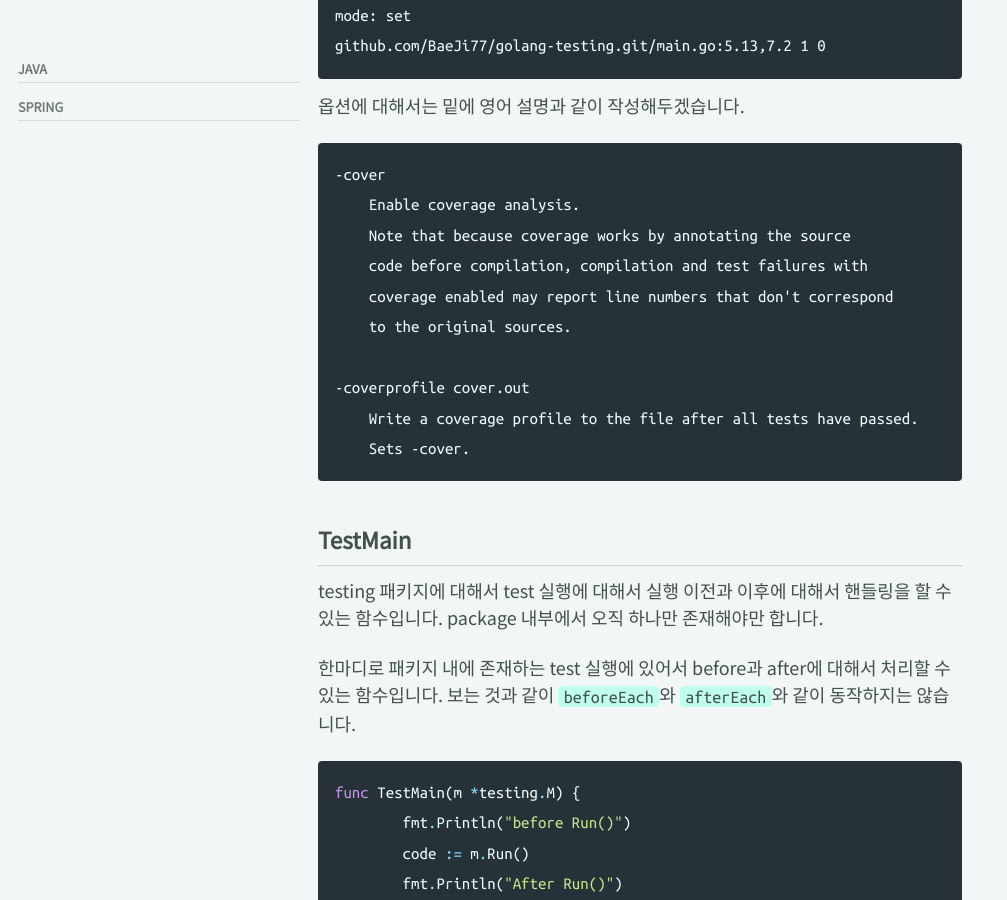
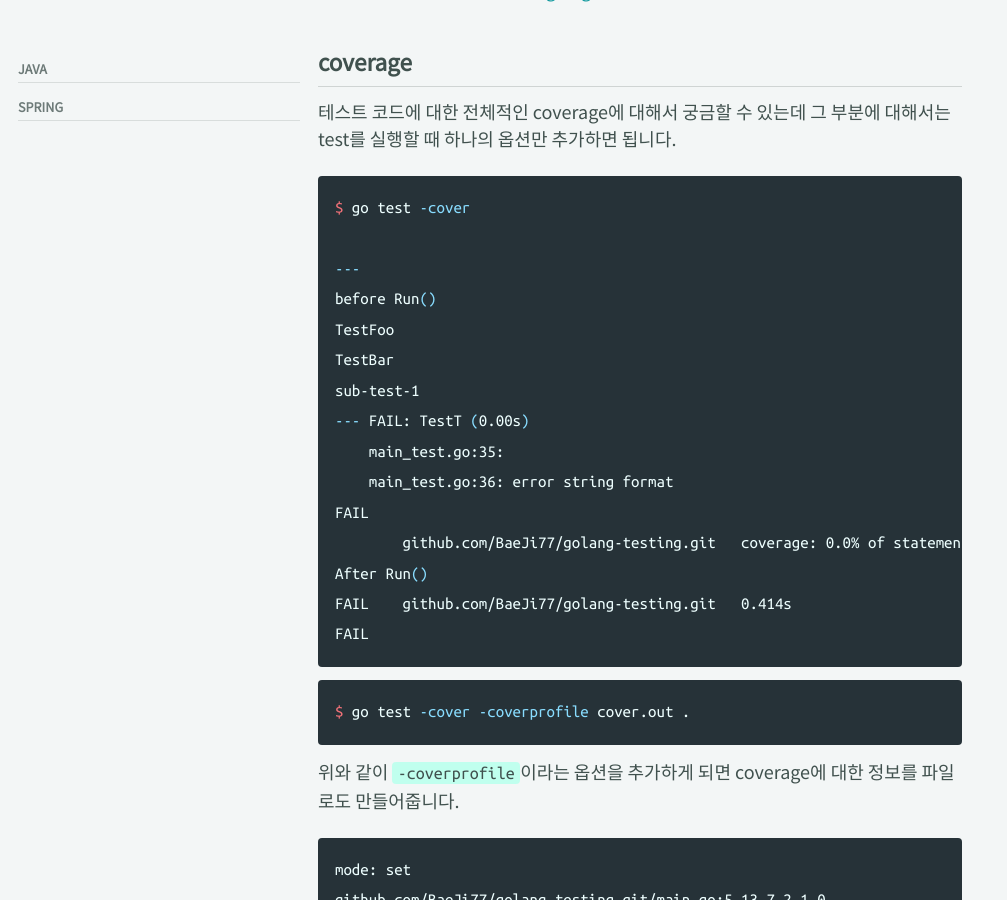
Before and after one commit to BaeJi77/BaeJi77.github.io, a Jekyll site: the page built from _posts/dev/golang/2023-03-12-golang-with-testing.md, in a window 1280 px wide and 900 px high, scrolled down 4844 px. Shown: the whole window, without its empty margins (0-1007 px from the left). Built offline with Jekyll 4.4.1, drawn with Linux system fonts in a browser that asks for light colours; cached includes are drawn as plain includes; nearby versions of some CDN libraries; comment, search, counter and statistics services are not loaded; some of the changed text lies outside the part shown.

Commit message:
2023-03-12 golang with testing package

````diff
--- a/_posts/dev/golang/2023-03-12-golang-with-testing.md
+++ b/_posts/dev/golang/2023-03-12-golang-with-testing.md
@@ -106,6 +106,20 @@
 
 	t.Helper()
 }
+
+---
+go test .
+before Run()
+TestFoo
+TestBar
+sub-test-1
+--- FAIL: TestT (0.00s)
+    main_test.go:35:
+    main_test.go:36: error string format
+FAIL
+After Run()
+FAIL    github.com/BaeJi77/golang-testing.git   0.577s
+FAIL
 ```
 
 이것 말고도 `Log()`와 같은 메소드들을 추가로 지원하고 있습니다.
@@ -152,6 +166,20 @@
 
 ``` bash
 $ go test -cover
+
+---
+before Run()
+TestFoo
+TestBar
+sub-test-1
+--- FAIL: TestT (0.00s)
+    main_test.go:35:
+    main_test.go:36: error string format
+FAIL
+        github.com/BaeJi77/golang-testing.git   coverage: 0.0% of statements
+After Run()
+FAIL    github.com/BaeJi77/golang-testing.git   0.414s
+FAIL
 ```
 
 ``` bash
````
